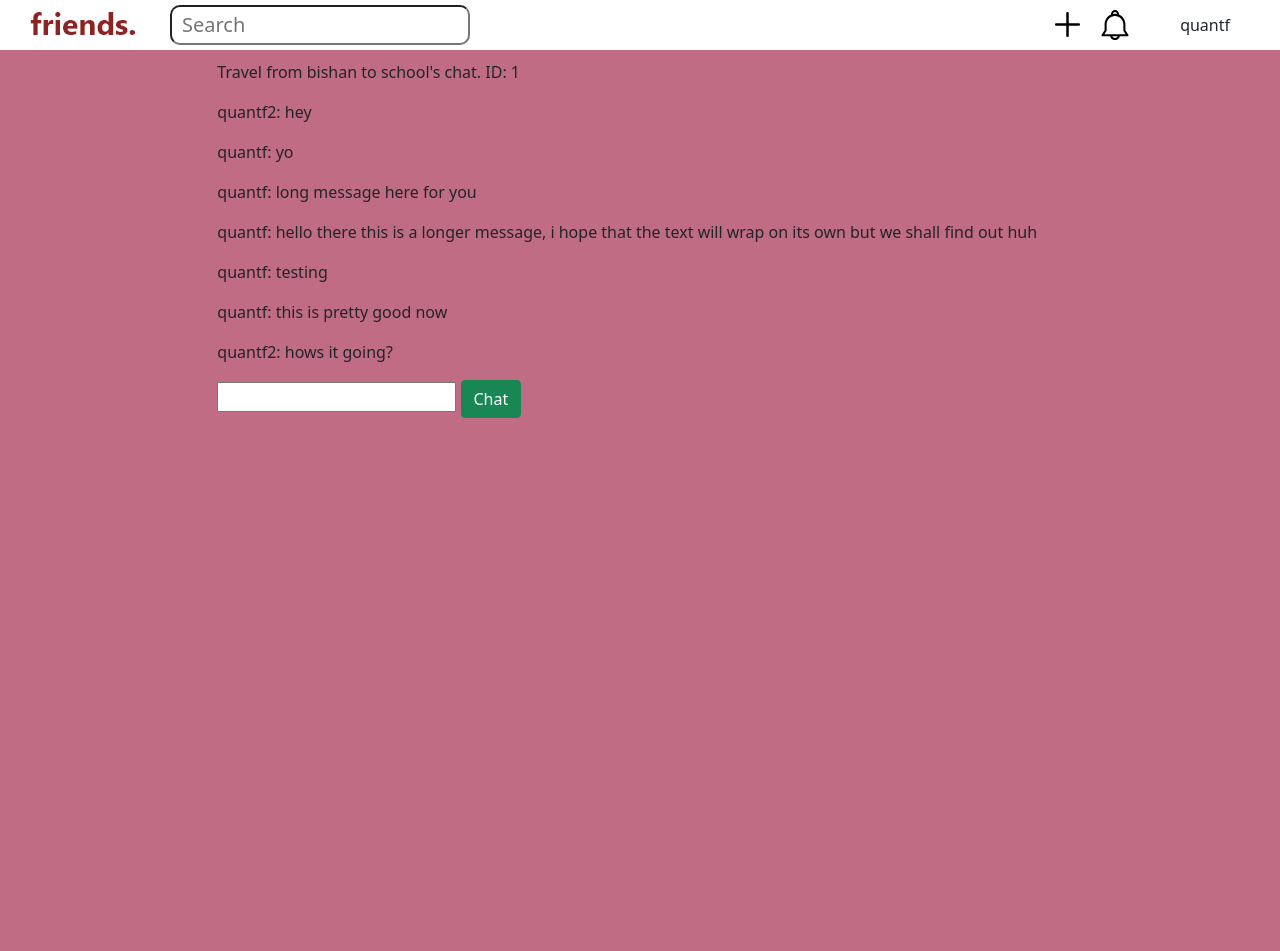
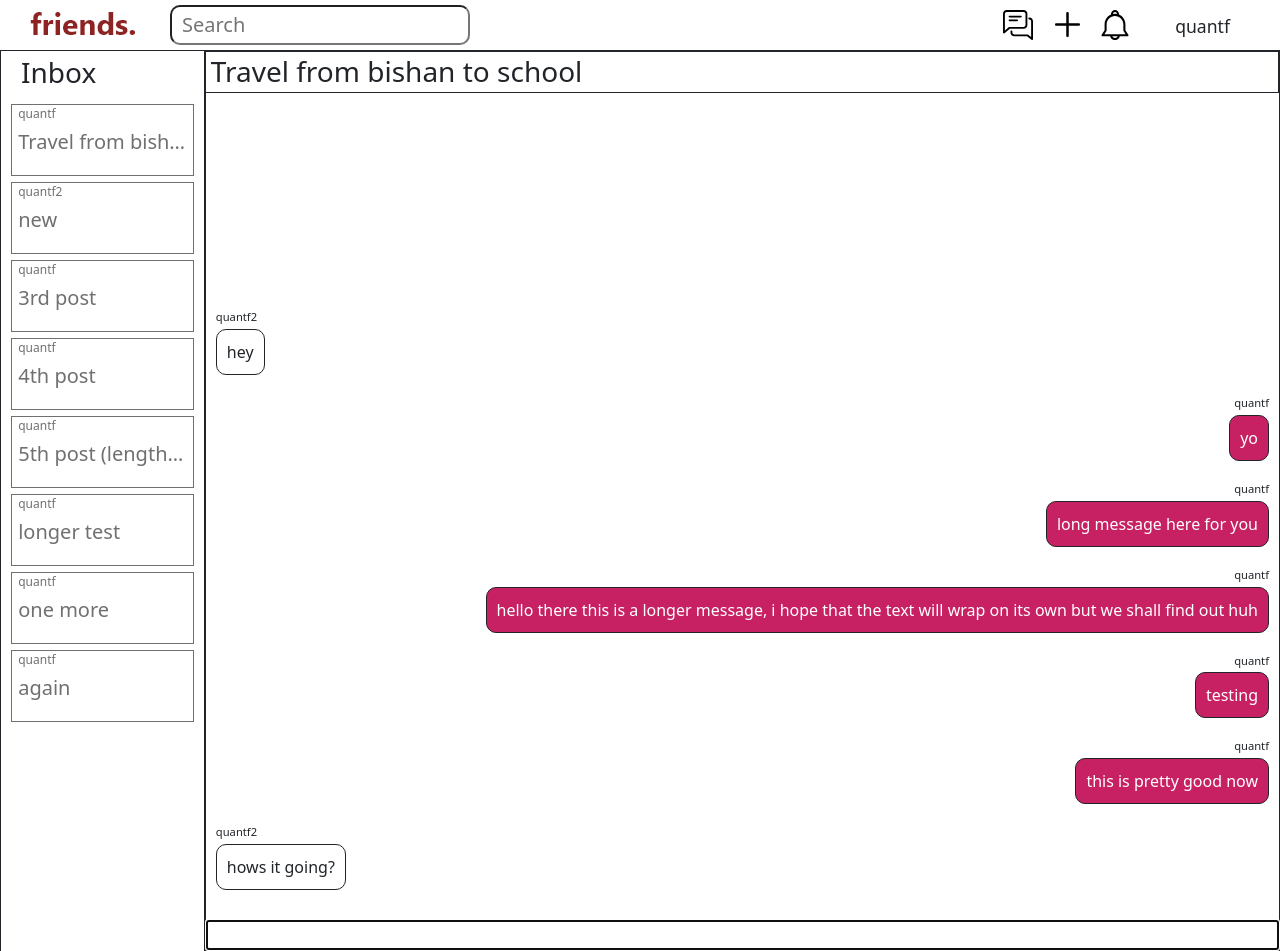
Before and after one commit to dannylty/orbital, a Django app: page /threadchat/1 in a window 1280 px wide. Run offline with Django 3.2, Linux system fonts and the light colour scheme; a user stored in the database is signed in; data comes from the database, SQL or seed files in the repository; both versions use the stored data as it was after the commit.

Commit message:
Styling for threadchat.html; Add chatlist.html

```diff
--- a/main/static/css/styles.css
+++ b/main/static/css/styles.css
@@ -1,7 +1,7 @@
 a {
   color: black;
   text-decoration: none;
-  display: block;
+  /* display: inline-block; */
 }
 
 .bell {
@@ -37,6 +37,93 @@ body {
   padding-top: 3px;
 }
 
+.bubble {
+  border-style: solid;
+  border-width: thin;
+  display: inline-block;
+  padding: 10px;
+  border-radius: 10px;
+}
+
+.bubble p {
+  margin-bottom: 0;
+}
+
+.center {
+  width: 80%;
+  margin: 0 auto;
+}
+
+.chat-info {
+  margin: 3% 5%;
+  width: 90%;
+  border-style: solid;
+  border-width: thin;
+  border-color: #707070;
+  padding: 0 3%;
+  color: #707070;
+}
+
+.chat-info p {
+  font-size: 0.75rem;
+  margin-bottom: 5px;
+}
+
+.chat-info h5 {
+  white-space: nowrap;
+  overflow: hidden;
+  text-overflow: ellipsis;
+  margin-bottom: 20px;
+  line-height: normal;
+}
+
+.chat-sidebar {
+  border-style: solid;
+  border-width: thin;
+  padding-top: 5px;
+  position: fixed;
+  left: 0;
+  background-color: white;
+  width: 16%;
+  height: 100%;
+}
+
+.chatbox {
+  background-color: white;
+  border-style: solid;
+  border-width: thin;
+  width: 84%;
+  height: calc(100% - 50px);
+  position: fixed;
+  right: 0;
+  bottom: 0;
+}
+
+.chatbox-chat {
+  position: absolute;
+  bottom: 50px;
+  width: 100%;
+}
+
+.chatbox-title {
+  background-color: white;
+  border-style: solid;
+  border-width: thin;
+  padding: 3px 5px;
+  margin-left: -1px;
+}
+
+.chatbox-title h3 {
+  margin-bottom: 0;
+}
+
+.chatlist {
+  height: 30px;
+  position: absolute;
+  right: 247px;
+  margin-top: 10px;
+}
+
 .commentorchat {
   height: 100%;
   display: grid;
@@ -70,6 +157,7 @@ body {
   display: inline-block;
   right: 50px;
   margin-top: 13px;
+  font-size: 1.1rem;
 }
 
 .dropdown-content {
@@ -86,10 +174,14 @@ body {
   display: block;
 }
 
-.grid-container {
+.grid-container-view {
   display: grid;
   grid-template-columns: 85% 15%;
   padding: 30px;
+}
+
+.inbox {
+  margin-left: 20px;
 }
 
 .joinchat {
@@ -114,7 +206,23 @@ body {
 }
 
 .main {
-  padding-top: 10px;
+  margin-top: 50px;
+}
+
+.message {
+  padding: 10px;
+}
+
+.myMessage {
+  text-align: right;
+}
+
+.myMessage .bubble {
+  background-color: #C82163;
+}
+
+.myMessage .bubble p {
+  color: white;
 }
 
 .plus {
@@ -130,11 +238,32 @@ body {
   height: 100%;
   color: #707070;
   padding: 10px;
+  word-wrap: break-word;
+}
+
+.replyform {
+  position: absolute;
+  bottom: 0;
+  width: 100%;
+}
+
+.replyform input {
+  width: 100%;
+}
+
+.scrollable-chats {
+  height: 100%;
+  overflow: auto;
 }
 
 .searchbar {
   position: absolute;
   left: 120px;
+}
+
+.sender {
+  font-size: 0.7rem;
+  margin-bottom: 3px;
 }
 
 .signup {
@@ -143,6 +272,13 @@ body {
 }
 
 .topnav {
+  position: fixed;
+  top: 0;
+  width: 100%;
   height: 50px;
   background-color: white;
 }
+
+.topnavicon {
+  display: block;
+}
--- a/main/templates/main/base.html
+++ b/main/templates/main/base.html
@@ -13,28 +13,6 @@
 </head>
 
 <body>
-	<!-- {% if user.is_authenticated %}
-		<div id="mySidebar" class="sidenav">
-			<div>
-				<p style="color: #aaaaaa">Logged in as: {{user}}</p>
-			</div>
-			<a href="/home">Home</a>
-			<a href="/profile">Profile</a>
-			<a href="/create">Create</a>
-			<a href="/view">View</a>
-			<div class="loginout">
-				<a href="/logout">Logout</a>
-			</div>
-		</div>
-	{% else %}
-		<div id="mySidebar" class="sidenav">
-			<a href="/home">Home</a>
-			<div class="loginout">
-				<a href="/login">login</a>
-			</div>
-		</div>
-	{% endif %} -->
-
 	<nav class="topnav">
 		<a class="brand" href="/">
 			<img src="{% static 'images/friends.png' %}" alt="home">
@@ -43,11 +21,14 @@
 			<input class="bar" type="search" placeholder="Search" aria-label="Search">
 		</form>
 		{% if user.is_authenticated %}
-			<a href="/notifications">
+			<a class="topnavicon" href="/notifications">
 				<img class='bell' src="{% static 'images/bell.svg' %}" alt="notifs">
 			</a>
-			<a href="/create">
+			<a class="topnavicon" href="/create">
 				<img class='plus' src="{% static 'images/plus.svg' %}" alt="create">
+			</a>
+			<a class="topnavicon" href="/chatlist">
+				<img class='chatlist' src="{% static 'images/chat.svg' %}" alt="chatlist">
 			</a>
 			<div class="dropdown">
 				<p>{{user}}</p>
@@ -68,14 +49,16 @@
 
 
 
-	<div id="content", name="content", class="main">
+	<!-- <div id="content", name="content", class="main">
 		<div class="row justify-content-center">
-			<div class="col-8">
-				{% block content %}
-				{% endblock %}
-			</div>
+			<div class="col-8"> -->
+	<div class="main">
+		{% block content %}
+		{% endblock %}
+	</div>
+			<!-- </div>
 		</div>
-	</div>
+	</div> -->
 
 	<script src="{% static 'js/transitions.js' %}" charset="utf-8"></script>
 	<script src="https://cdn.jsdelivr.net/npm/@popperjs/core@2.9.2/dist/umd/popper.min.js" integrity="sha384-IQsoLXl5PILFhosVNubq5LC7Qb9DXgDA9i+tQ8Zj3iwWAwPtgFTxbJ8NT4GN1R8p" crossorigin="anonymous"></script>
--- a/main/templates/main/threadchat.html
+++ b/main/templates/main/threadchat.html
@@ -3,16 +3,51 @@
 {% block title %}Thread Chat{% endblock %}
 
 {% block content %}
-	<p>{{tc.thread}}'s chat. ID: {{tc.id}}</p>
-
-	{% for chat in tc.chatpost_set.all %}
-	<p>{{chat.user}}: {{chat.content}}</p>
-	{% endfor %}
-
-	<form method="post" action="#">
-		{% csrf_token %}
-		<input type="text", name="new">
-		<button type="submit", class="btn btn-success">Chat</button>
-	</form>
+	<div class="chat-sidebar">
+		<h3 class="inbox">Inbox</h3>
+		<div class="scrollable-chats">
+			{% for threadchat in all_tc %}
+				<a href="/threadchat/{{threadchat.id}}">
+					<div class="chat-info">
+						<p>{{threadchat.thread.user}}</p>
+						<h5>{{threadchat.thread.title}}</h5>
+					</div>
+				</a>
+			{% endfor %}
+		</div>
+	</div>
+	<div class="chatbox">
+		<div class="chatbox-title">
+			<h3>{{tc.thread.title}}</h3>
+		</div>
+		<div class="chatbox-chat">
+			{% for chat in tc.chatpost_set.all %}
+				<div class="message">
+					{% if chat.user == user %}
+						<div class="myMessage">
+							<p class="sender">{{chat.user}}</p>
+							<div class="bubble">
+								<p>{{chat.content}}</p>
+							</div>
+						</div>
+					{% else %}
+						<div class="theirMessage">
+							<p class="sender">{{chat.user}}</p>
+							<div class="bubble">
+								<p>{{chat.content}}</p>
+							</div>
+						</div>
+					{% endif %}
+				</div>
+			{% endfor %}
+		</div>
+		<div class="replyform">
+			<form method="post" action="#" autocomplete="off">
+				{% csrf_token %}
+				<input type="text", name="new" autofocus>
+				<!-- <button type="submit", class="btn btn-success">Chat</button> -->
+			</form>
+		</div>
+	</div>
 
 {% endblock %}
--- a/main/templates/main/view.html
+++ b/main/templates/main/view.html
@@ -4,6 +4,7 @@
 {% block title %}View{% endblock %}
 
 {% block content %}
+	<div class="center">
 		{% for message in messages %}
 			<div class="container-fluid p-0">
 				<div class="alert {{ message.tags }} alert-dismissible" role="alert" >
@@ -12,7 +13,7 @@
 			</div>
 		{% endfor %}
 		{% for t in tlist %}
-		<div class="grid-container">
+			<div class="grid-container-view">
 				<div class="post-info">
 					<h3>{{t.title}}</h3>
 					<p>{{t.content}}</p>
@@ -31,4 +32,5 @@
 				</div>
 			</div>
 		{% endfor %}
+	</div>
 {% endblock %}
--- a/main/urls.py
+++ b/main/urls.py
@@ -14,4 +14,5 @@ path("edit_profile", views.editprofile, name="editprofile"),
 path("thread/<int:id>", views.index, name="index"),
 path("threadchat/<int:id>", views.threadchat, name="threadchat"),
 path("notifications", views.notifications, name="notifications"),
+path("chatlist", views.chatlist, name="chatlist"),
 ]
--- a/main/views.py
+++ b/main/views.py
@@ -97,6 +97,10 @@ def editprofile(response):
 @login_required(login_url='/loginprompt/')
 def threadchat(response, id):
 	tc = ThreadChat.objects.get(id=id)
+	all_tc = list(set(ThreadChat.objects.all()))
+	for i in reversed(range(len(all_tc))):
+		if not all_tc[i].checkAllow(response.user):
+			all_tc.remove(all_tc[i])
 	if not tc.checkAllow(response.user):
 		messages.error(response, 'This chat is private, send a request to join the group.')
 		return HttpResponseRedirect("/thread/%i" % id)
@@ -111,7 +115,7 @@ def threadchat(response, id):
 			print("error: invalid POST")
 		return HttpResponseRedirect("/threadchat/%i" % id)
 
-	return render(response, "main/threadchat.html", {"tc":tc})
+	return render(response, "main/threadchat.html", {"tc":tc, "all_tc":all_tc})
 
 @login_required(login_url='/loginprompt/')
 def notifications(response):
@@ -125,3 +129,10 @@ def notifications(response):
 		return HttpResponseRedirect("/notifications")
 
 	return render(response, "main/notifications.html", {"nlist":nlist})
+
+def chatlist(response):
+	all_tc = list(set(ThreadChat.objects.all()))
+	for i in reversed(range(len(all_tc))):
+		if not all_tc[i].checkAllow(response.user):
+			all_tc.remove(all_tc[i])
+	return render(response, "main/chatlist.html", {"all_tc":all_tc})
```
Also changed, not shown: main/templates/main/chatlist.html (added, +19 -0 lines), main/templates/main/create.html (+7 -2 lines), db.sqlite3, main/static/images/chat.svg (added). Lines whose indentation alone changed are shown as unchanged.
